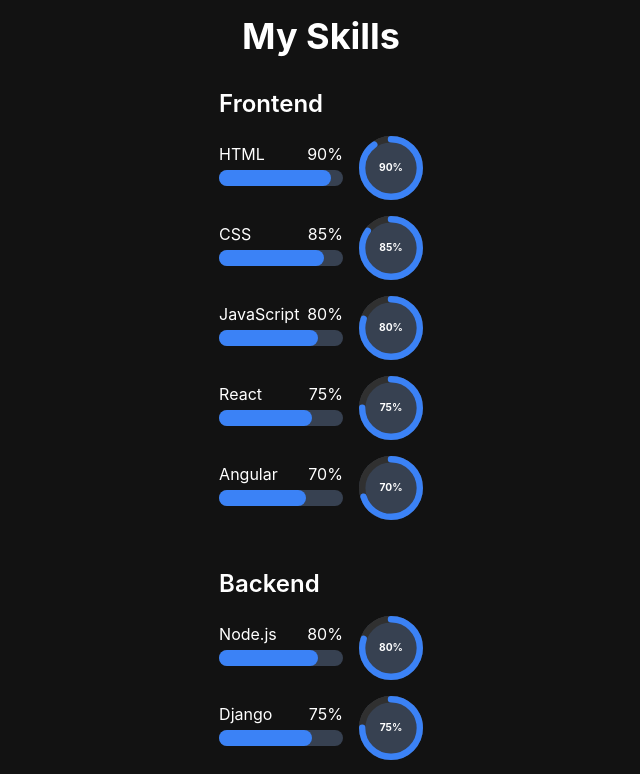
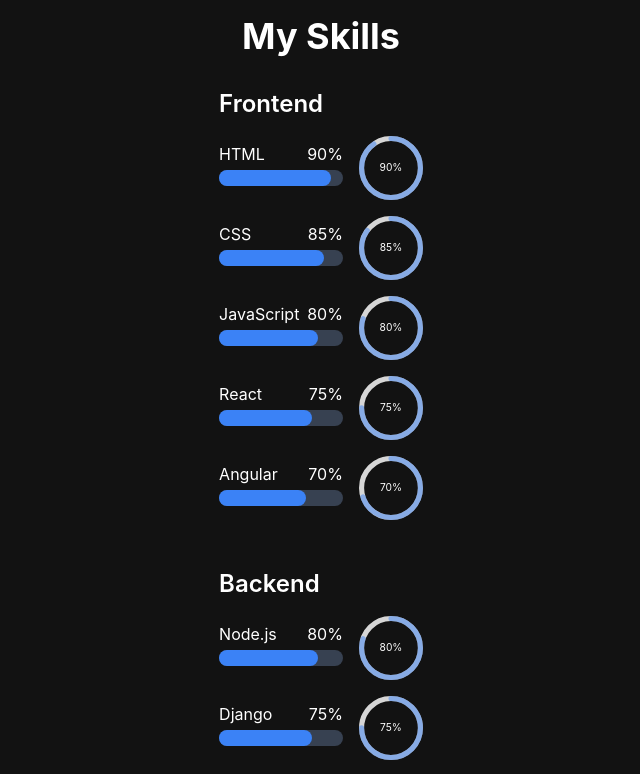
Before and after one commit to 12siragi/saidi-portfolio-, a Next.js app: page / in a window 1280 px wide. Shown: the part 1320-2094 px from the top of the page, without its empty margins (319-959 px from the left). Built offline with nearby package versions, Linux system fonts and the light colour scheme.

Commit message:
saidportfolio

```diff
--- a/src/app/components/HeroSection.jsx
+++ b/src/app/components/HeroSection.jsx
@@ -1,5 +1,5 @@
 "use client";
-import React, { useRef, useState, useEffect, forwardRef, memo } from "react";
+import React from "react";
 import Image from "next/image";
 import { TypeAnimation } from "react-type-animation";
 
@@ -9,7 +9,7 @@ const HeroSection = () => {
       <div className="col-span-7 place-self-center place-items-center grid lg:place-items-start">
         <h1 className="text-white max-w-2xl mb-4 lg:text-6xl text-4xl font-extrabold">
           <span className="text-transparent text-6xl bg-clip-text bg-gradient-to-r from-blue-600 to-gray-800 shadow-lg">
-            Hello, I'm{" "}
+            Hello, I&apos;m{" "}
           </span>
           <br />
           <TypeAnimation
@@ -33,7 +33,7 @@ const HeroSection = () => {
           />
         </h1>
         <p className="text-gray-400 mb-6 text-lg lg:text-xl">
-        Transforming ideas into stunning, user-friendly web solutions
+          Transforming ideas into stunning, user-friendly web solutions
         </p>
         <div>
           <button
--- a/src/app/components/Navbar.jsx
+++ b/src/app/components/Navbar.jsx
@@ -16,7 +16,7 @@ const Navbar = () => {
     <nav className="bg-gray-800">
       <div className="max-w-7xl mx-auto px-4 py-4">
         <div className="flex justify-between items-center">
-          <div className="text-white text-2xl font-bold">Saidi's Portfolio</div>
+          <div className="text-white text-2xl font-bold">Saidi&apos;s Portfolio</div>
           <div className="hidden md:flex space-x-6">
             <NavLink href="#about">About</NavLink>
             <NavLink href="#projects">Projects</NavLink>
--- a/src/app/components/Skills.jsx
+++ b/src/app/components/Skills.jsx
@@ -1,4 +1,3 @@
-// src/app/components/Skills.jsx
 "use client";
 import React, { useState } from "react";
 import { motion } from "framer-motion";
@@ -51,6 +50,18 @@ const skillsData = [
 ];
 
 const Skills = () => {
+  // Store hover state for skills in an object
+  const [hoveredSkills, setHoveredSkills] = useState({});
+
+  // Function to handle mouse enter and leave events
+  const handleMouseEnter = (skillName) => {
+    setHoveredSkills((prev) => ({ ...prev, [skillName]: true }));
+  };
+
+  const handleMouseLeave = (skillName) => {
+    setHoveredSkills((prev) => ({ ...prev, [skillName]: false }));
+  };
+
   return (
     <main id="skills" className="flex min-h-screen flex-col bg-[#121212] py-20 text-white">
       <section className="max-w-5xl mx-auto">
@@ -66,7 +77,6 @@ const Skills = () => {
           >
             <h3 className="text-2xl font-semibold mb-4">{group.category}</h3>
             {group.skills.map((skill) => {
-              const [isHovered, setIsHovered] = useState(false);
               const maxLevel = skill.level;
 
               return (
@@ -90,31 +100,17 @@ const Skills = () => {
                   </div>
                   <div
                     className="w-16 h-16 ml-4"
-                    onMouseEnter={() => setIsHovered(true)}
-                    onMouseLeave={() => setIsHovered(false)}
+                    onMouseEnter={() => handleMouseEnter(skill.name)}
+                    onMouseLeave={() => handleMouseLeave(skill.name)}
                   >
-                    <div className="bg-gray-700 rounded-full flex items-center justify-center">
-                      <CircularProgressbar
-                        value={isHovered ? 100 : maxLevel}
-                        text={`${isHovered ? 100 : maxLevel}%`}
-                        strokeWidth={10}
-                        styles={{
-                          path: {
-                            stroke: `#3b82f6`,
-                            strokeLinecap: 'round',
-                            transition: 'stroke-dashoffset 0.5s ease 0s',
-                          },
-                          text: {
-                            fill: '#fff',
-                            fontSize: '16px',
-                            fontWeight: 'bold',
-                          },
-                          trail: {
-                            stroke: '#303030',
-                          },
-                        }}
-                      />
-                    </div>
+                    <CircularProgressbar
+                      value={skill.level}
+                      text={`${skill.level}%`}
+                      styles={{
+                        path: { stroke: `rgba(59, 130, 246, ${hoveredSkills[skill.name] ? 1 : 0.5})` },
+                        text: { fill: '#fff', fontSize: '16px' },
+                      }}
+                    />
                   </div>
                 </div>
               );
```
